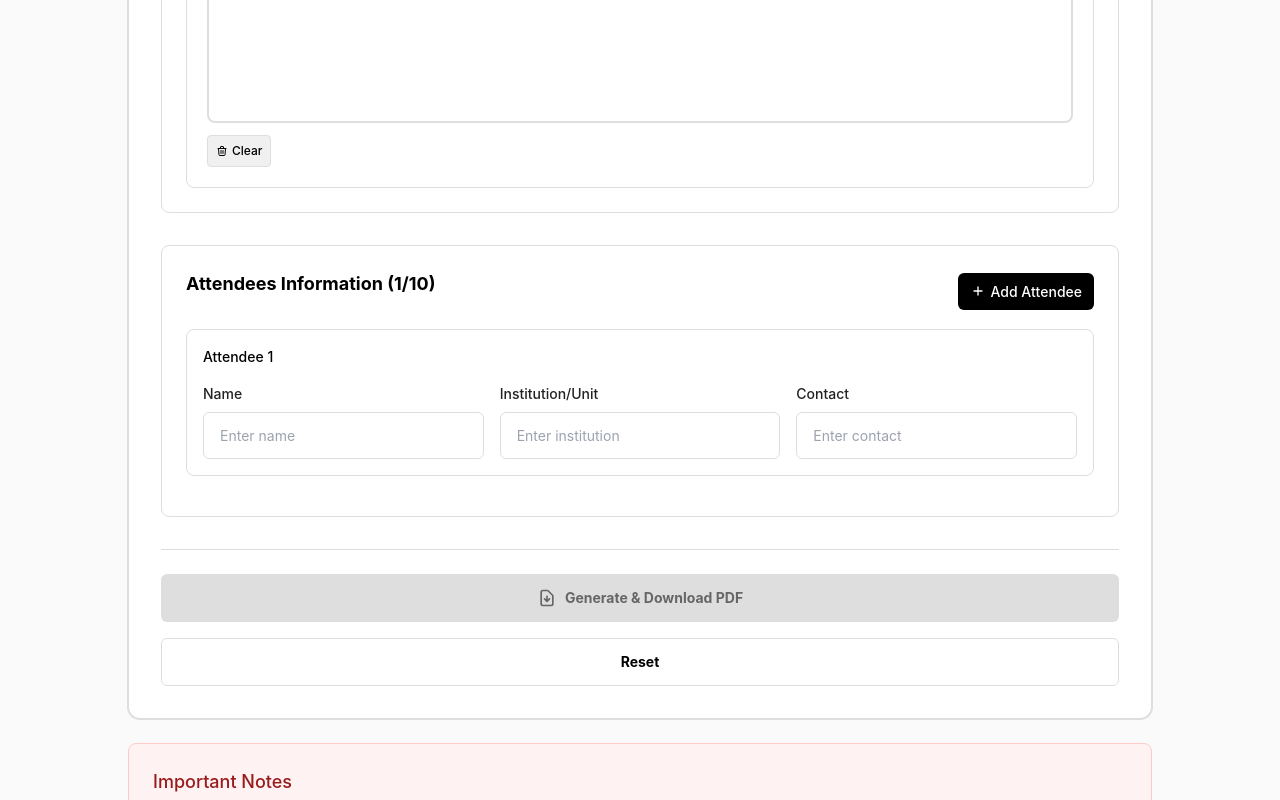
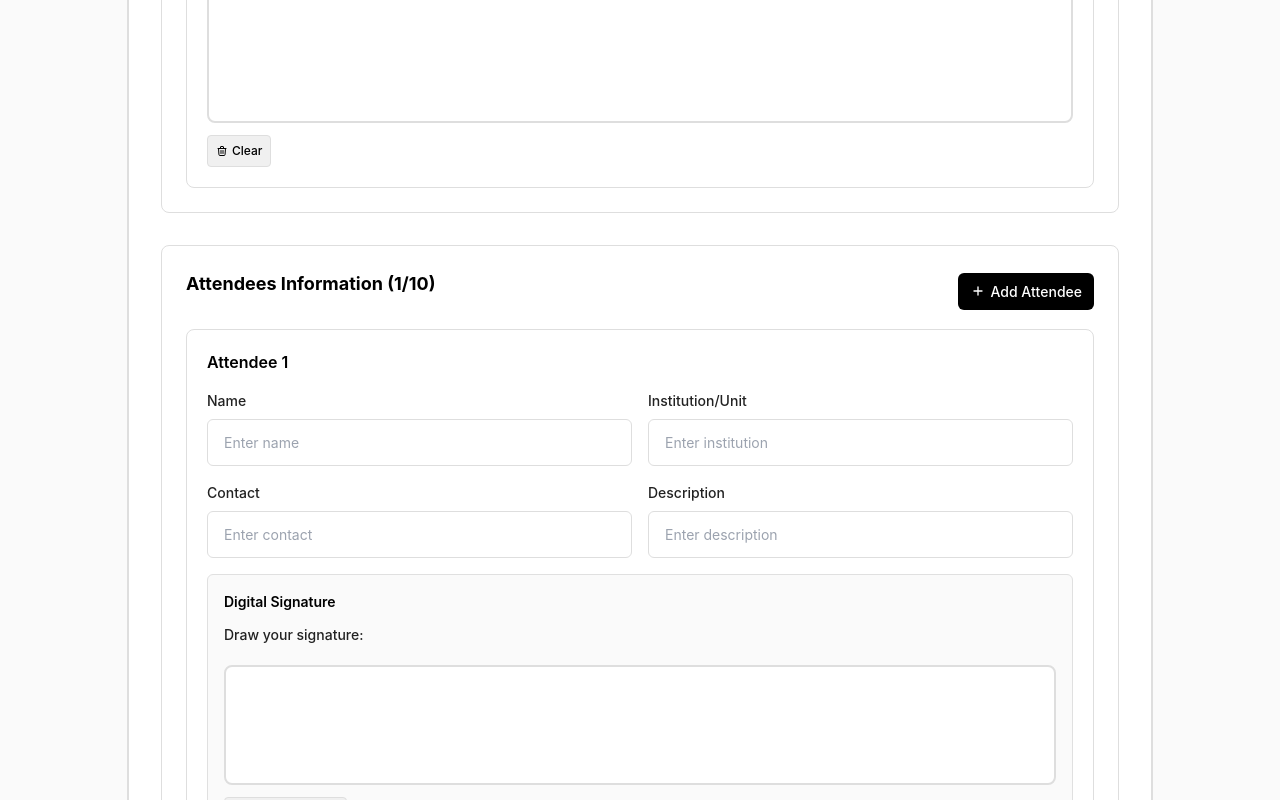
Before and after one commit to nabhylanr/BAST-v2, a React (Create React App) app: page / in a window 1280 px wide. Shown: the part 2000-2800 px from the top of the page. Built offline with nearby package versions, Linux system fonts and the light colour scheme.

Commit message:
feat: add attendee signatures

```diff
--- a/src/App.js
+++ b/src/App.js
@@ -12,7 +12,7 @@ const PDFFormFiller = () => {
   });
 
   const [attendees, setAttendees] = useState([
-    { nama: '', instansiUnit: '', contact: '' }
+    { nama: '', instansiUnit: '', contact: '', keterangan: '', signature: null }
   ]);
 
   const [pdfUrl, setPdfUrl] = useState(null);
@@ -20,18 +20,21 @@ const PDFFormFiller = () => {
   const [totalPages, setTotalPages] = useState(0);
   const fileInputRef = useRef(null);
 
-  // Three signature canvases and states
   const signatureCanvasRefs = {
     cabang: useRef(null),
     implementor: useRef(null),
     nasabah: useRef(null)
   };
 
+  const attendeeSignatureRefs = useRef([]);
+
   const [isDrawing, setIsDrawing] = useState({
     cabang: false,
     implementor: false,
     nasabah: false
   });
+
+  const [isDrawingAttendee, setIsDrawingAttendee] = useState({});
 
   const [signatureData, setSignatureData] = useState({
     cabang: null,
@@ -52,16 +55,76 @@ const PDFFormFiller = () => {
   });
 
   const [attendeeCoordinates, setAttendeeCoordinates] = useState([
-    { nama: { x: 95, y: 690, page: 3 }, instansiUnit: { x: 205, y: 690, page: 3 }, contact: { x: 290, y: 690, page: 3 } },
-    { nama: { x: 95, y: 662, page: 3 }, instansiUnit: { x: 205, y: 662, page: 3 }, contact: { x: 290, y: 662, page: 3 } },
-    { nama: { x: 95, y: 633, page: 3 }, instansiUnit: { x: 205, y: 633, page: 3 }, contact: { x: 290, y: 633, page: 3 } },
-    { nama: { x: 95, y: 604, page: 3 }, instansiUnit: { x: 205, y: 604, page: 3 }, contact: { x: 290, y: 604, page: 3 } },
-    { nama: { x: 95, y: 575, page: 3 }, instansiUnit: { x: 205, y: 575, page: 3 }, contact: { x: 290, y: 575, page: 3 } },
-    { nama: { x: 95, y: 546, page: 3 }, instansiUnit: { x: 205, y: 546, page: 3 }, contact: { x: 290, y: 546, page: 3 } },
-    { nama: { x: 95, y: 517, page: 3 }, instansiUnit: { x: 205, y: 517, page: 3 }, contact: { x: 290, y: 517, page: 3 } },
-    { nama: { x: 95, y: 488, page: 3 }, instansiUnit: { x: 205, y: 488, page: 3 }, contact: { x: 290, y: 488, page: 3 } },
-    { nama: { x: 95, y: 459, page: 3 }, instansiUnit: { x: 205, y: 459, page: 3 }, contact: { x: 290, y: 459, page: 3 } },
-    { nama: { x: 95, y: 430, page: 3 }, instansiUnit: { x: 205, y: 430, page: 3 }, contact: { x: 290, y: 430, page: 3 } }
+    {
+      nama: { x: 95, y: 690, page: 3 },
+      instansiUnit: { x: 205, y: 690, page: 3 },
+      contact: { x: 290, y: 690, page: 3 },
+      keterangan: { x: 378, y: 690, page: 3 },
+      signature: { x: 460, y: 690, page: 3 }
+    },
+    {
+      nama: { x: 95, y: 662, page: 3 },
+      instansiUnit: { x: 205, y: 662, page: 3 },
+      contact: { x: 290, y: 662, page: 3 },
+      keterangan: { x: 378, y: 662, page: 3 },
+      signature: { x: 460, y: 662, page: 3 }
+    },
+    {
+      nama: { x: 95, y: 633, page: 3 },
+      instansiUnit: { x: 205, y: 633, page: 3 },
+      contact: { x: 290, y: 633, page: 3 },
+      keterangan: { x: 378, y: 633, page: 3 },
+      signature: { x: 460, y: 633, page: 3 }
+    },
+    {
+      nama: { x: 95, y: 604, page: 3 },
+      instansiUnit: { x: 205, y: 604, page: 3 },
+      contact: { x: 290, y: 604, page: 3 },
+      keterangan: { x: 378, y: 604, page: 3 },
+      signature: { x: 460, y: 604, page: 3 }
+    },
+    {
+      nama: { x: 95, y: 575, page: 3 },
+      instansiUnit: { x: 205, y: 575, page: 3 },
+      contact: { x: 290, y: 575, page: 3 },
+      keterangan: { x: 378, y: 575, page: 3 },
+      signature: { x: 460, y: 575, page: 3 }
+    },
+    {
+      nama: { x: 95, y: 546, page: 3 },
+      instansiUnit: { x: 205, y: 546, page: 3 },
+      contact: { x: 290, y: 546, page: 3 },
+      keterangan: { x: 378, y: 546, page: 3 },
+      signature: { x: 460, y: 546, page: 3 }
+    },
+    {
+      nama: { x: 95, y: 517, page: 3 },
+      instansiUnit: { x: 205, y: 517, page: 3 },
+      contact: { x: 290, y: 517, page: 3 },
+      keterangan: { x: 378, y: 517, page: 3 },
+      signature: { x: 460, y: 517, page: 3 }
+    },
+    {
+      nama: { x: 95, y: 488, page: 3 },
+      instansiUnit: { x: 205, y: 488, page: 3 },
+      contact: { x: 290, y: 488, page: 3 },
+      keterangan: { x: 378, y: 488, page: 3 },
+      signature: { x: 460, y: 488, page: 3 }
+    },
+    {
+      nama: { x: 95, y: 459, page: 3 },
+      instansiUnit: { x: 205, y: 459, page: 3 },
+      contact: { x: 290, y: 459, page: 3 },
+      keterangan: { x: 378, y: 459, page: 3 },
+      signature: { x: 460, y: 459, page: 3 }
+    },
+    {
+      nama: { x: 95, y: 430, page: 3 },
+      instansiUnit: { x: 205, y: 430, page: 3 },
+      contact: { x: 290, y: 430, page: 3 },
+      keterangan: { x: 378, y: 430, page: 3 },
+      signature: { x: 460, y: 430, page: 3 }
+    }
   ]);
 
   const styles = {
@@ -174,6 +237,9 @@ const PDFFormFiller = () => {
     gridCols3: {
       gridTemplateColumns: 'repeat(auto-fit, minmax(200px, 1fr))'
     },
+    gridCols5: {
+      gridTemplateColumns: 'repeat(auto-fit, minmax(160px, 1fr))'
+    },
     uploadArea: {
       border: '2px dashed #dedede',
       borderRadius: '8px',
@@ -254,7 +320,7 @@ const PDFFormFiller = () => {
       backgroundColor: '#fff',
       border: '1px solid #dedede',
       borderRadius: '8px',
-      padding: '16px',
+      padding: '20px',
       marginBottom: '16px'
     },
     attendeeHeader: {
@@ -264,8 +330,8 @@ const PDFFormFiller = () => {
       marginBottom: '16px'
     },
     attendeeTitle: {
-      fontSize: '14px',
-      fontWeight: '500',
+      fontSize: '16px',
+      fontWeight: '600',
       color: '#000',
       margin: 0
     },
@@ -387,6 +453,16 @@ const PDFFormFiller = () => {
       height: '200px',
       touchAction: 'none'
     },
+    attendeeSignatureCanvas: {
+      border: '2px solid #dedede',
+      borderRadius: '8px',
+      cursor: 'crosshair',
+      backgroundColor: '#fff',
+      width: '100%',
+      maxWidth: '100%',
+      height: '120px',
+      touchAction: 'none'
+    },
     signatureButtons: {
       display: 'flex',
       gap: '8px',
@@ -418,6 +494,19 @@ const PDFFormFiller = () => {
       margin: '0 0 16px 0',
       textAlign: 'center'
     },
+    attendeeSignatureSection: {
+      backgroundColor: '#fafafa',
+      border: '1px solid #e0e0e0',
+      borderRadius: '6px',
+      padding: '16px',
+      marginTop: '16px'
+    },
+    attendeeSignatureTitle: {
+      fontSize: '14px',
+      fontWeight: '600',
+      color: '#000',
+      margin: '0 0 12px 0'
+    },
     '@media (max-width: 768px)': {
       container: {
         padding: '8px'
@@ -441,11 +530,27 @@ const PDFFormFiller = () => {
       gridCols3: {
         gridTemplateColumns: '1fr'
       },
+      gridCols5: {
+        gridTemplateColumns: '1fr'
+      },
       signatureRow: {
         flexDirection: 'column'
+      },
+      attendeeGrid: {
+        gridTemplateColumns: '1fr !important'
       }
     }
   };
+
+  const initAttendeeSignatureRefs = useCallback(() => {
+    attendeeSignatureRefs.current = attendees.map((_, index) =>
+      attendeeSignatureRefs.current[index] || React.createRef()
+    );
+  }, [attendees.length]);
+
+  React.useEffect(() => {
+    initAttendeeSignatureRefs();
+  }, [attendees.length, initAttendeeSignatureRefs]);
 
   const getEventCoordinates = useCallback((e, canvasRef) => {
     const canvas = canvasRef.current;
@@ -500,6 +605,41 @@ const PDFFormFiller = () => {
     }
   }, [isDrawing]);
 
+  const startDrawingAttendee = useCallback((e, attendeeIndex) => {
+    e.preventDefault();
+    setIsDrawingAttendee(prev => ({ ...prev, [attendeeIndex]: true }));
+    const canvas = attendeeSignatureRefs.current[attendeeIndex].current;
+    const ctx = canvas.getContext('2d');
+    const coords = getEventCoordinates(e, attendeeSignatureRefs.current[attendeeIndex]);
+    ctx.beginPath();
+    ctx.moveTo(coords.x, coords.y);
+  }, [getEventCoordinates]);
+
+  const drawAttendee = useCallback((e, attendeeIndex) => {
+    e.preventDefault();
+    if (!isDrawingAttendee[attendeeIndex]) return;
+    const canvas = attendeeSignatureRefs.current[attendeeIndex].current;
+    const ctx = canvas.getContext('2d');
+    const coords = getEventCoordinates(e, attendeeSignatureRefs.current[attendeeIndex]);
+    ctx.lineWidth = 2;
+    ctx.lineCap = 'round';
+    ctx.strokeStyle = '#000';
+    ctx.lineTo(coords.x, coords.y);
+    ctx.stroke();
+  }, [isDrawingAttendee, getEventCoordinates]);
+
+  const stopDrawingAttendee = useCallback((e, attendeeIndex) => {
+    e.preventDefault();
+    if (isDrawingAttendee[attendeeIndex]) {
+      setIsDrawingAttendee(prev => ({ ...prev, [attendeeIndex]: false }));
+      const canvas = attendeeSignatureRefs.current[attendeeIndex].current;
+      const signatureDataUrl = canvas.toDataURL();
+      setAttendees(prev => prev.map((attendee, i) =>
+        i === attendeeIndex ? { ...attendee, signature: signatureDataUrl } : attendee
+      ));
+    }
+  }, [isDrawingAttendee]);
+
   const clearSignature = (signatureType) => {
     const canvas = signatureCanvasRefs[signatureType].current;
     const ctx = canvas.getContext('2d');
@@ -507,9 +647,21 @@ const PDFFormFiller = () => {
     setSignatureData(prev => ({ ...prev, [signatureType]: null }));
   };
 
+  const clearAttendeeSignature = (attendeeIndex) => {
+    const canvas = attendeeSignatureRefs.current[attendeeIndex].current;
+    const ctx = canvas.getContext('2d');
+    ctx.clearRect(0, 0, canvas.width, canvas.height);
+    setAttendees(prev => prev.map((attendee, i) =>
+      i === attendeeIndex ? { ...attendee, signature: null } : attendee
+    ));
+  };
+
   const clearAllSignatures = () => {
     Object.keys(signatureCanvasRefs).forEach(type => {
       clearSignature(type);
+    });
+    attendees.forEach((_, index) => {
+      clearAttendeeSignature(index);
     });
   };
 
@@ -550,13 +702,19 @@ const PDFFormFiller = () => {
 
   const addAttendee = () => {
     if (attendees.length < 10) {
-      setAttendees(prev => [...prev, { nama: '', instansiUnit: '', contact: '' }]);
+      setAttendees(prev => [...prev, { nama: '', instansiUnit: '', contact: '', keterangan: '', signature: null }]);
     }
   };
 
   const removeAttendee = (index) => {
     if (attendees.length > 1) {
       setAttendees(prev => prev.filter((_, i) => i !== index));
+      // Clean up signature drawing state for this attendee
+      setIsDrawingAttendee(prev => {
+        const newState = { ...prev };
+        delete newState[index];
+        return newState;
+      });
     }
   };
 
@@ -565,11 +723,11 @@ const PDFFormFiller = () => {
     const missingBasicFields = basicRequiredFields.filter(field => !formData[field].trim());
 
     const emptyAttendees = attendees.some(attendee =>
-      !attendee.nama.trim() || !attendee.instansiUnit.trim() || !attendee.contact.trim()
+      !attendee.nama.trim() || !attendee.instansiUnit.trim() || !attendee.contact.trim() || !attendee.keterangan.trim()
     );
 
     if (!pdfFile || missingBasicFields.length > 0 || emptyAttendees) {
-      alert('Please upload PDF and fill all required fields including all attendee information');
+      alert('Please upload PDF and fill all required fields including all attendee information (name, institution, contact, and description)');
       return;
     }
 
@@ -617,7 +775,7 @@ const PDFFormFiller = () => {
 
           const aspectRatio = canvasWidth / canvasHeight;
 
-          const pdfSignatureWidth = 120; // Smaller width for 3 signatures
+          const pdfSignatureWidth = 120;
           const pdfSignatureHeight = pdfSignatureWidth / aspectRatio;
 
           const signatureImage = await pdfDoc.embedPng(signatureData[signatureType]);
@@ -631,7 +789,8 @@ const PDFFormFiller = () => {
         }
       }
 
-      attendees.forEach((attendee, index) => {
+      for (let index = 0; index < attendees.length; index++) {
+        const attendee = attendees[index];
         if (index < attendeeCoordinates.length) {
           const coords = attendeeCoordinates[index];
 
@@ -640,7 +799,7 @@ const PDFFormFiller = () => {
             page.drawText(attendee.nama, {
               x: coords.nama.x,
               y: coords.nama.y,
-              size: 10,
+              size: 9,
               color: rgb(0, 0, 0),
             });
           }
@@ -650,7 +809,7 @@ const PDFFormFiller = () => {
             page.drawText(attendee.instansiUnit, {
               x: coords.instansiUnit.x,
               y: coords.instansiUnit.y,
-              size: 10,
+              size: 9,
               color: rgb(0, 0, 0),
             });
           }
@@ -660,12 +819,44 @@ const PDFFormFiller = () => {
             page.drawText(attendee.contact, {
               x: coords.contact.x,
               y: coords.contact.y,
-              size: 10,
+              size: 9,
               color: rgb(0, 0, 0),
             });
           }
+
+          if (attendee.keterangan.trim()) {
+            const page = pages[coords.keterangan.page - 1];
+            page.drawText(attendee.keterangan, {
+              x: coords.keterangan.x,
+              y: coords.keterangan.y,
+              size: 9,
+              color: rgb(0, 0, 0),
+            });
+          }
+
+          if (attendee.signature) {
+            const page = pages[coords.signature.page - 1];
+
+            const canvas = attendeeSignatureRefs.current[index].current;
+            const canvasWidth = canvas.width;
+            const canvasHeight = canvas.height;
+
+            const aspectRatio = canvasWidth / canvasHeight;
+
+            const pdfSignatureWidth = 80;
+            const pdfSignatureHeight = pdfSignatureWidth / aspectRatio;
+
+            const signatureImage = await pdfDoc.embedPng(attendee.signature);
+
+            page.drawImage(signatureImage, {
+              x: coords.signature.x,
+              y: coords.signature.y,
+              width: pdfSignatureWidth,
+              height: pdfSignatureHeight,
+            });
+          }
         }
-      });
+      }
 
       const pdfBytes = await pdfDoc.save();
       const blob = new Blob([pdfBytes], { type: 'application/pdf' });
@@ -696,7 +887,7 @@ const PDFFormFiller = () => {
       tanggalBulan: '',
       tanggalTahun: ''
     });
-    setAttendees([{ nama: '', instansiUnit: '', contact: '' }]);
+    setAttendees([{ nama: '', instansiUnit: '', contact: '', keterangan: '', signature: null }]);
     setTotalPages(0);
     setBasicCoordinates({
       namaNasabah: { x: 210, y: 700, page: 1 },
@@ -719,6 +910,7 @@ const PDFFormFiller = () => {
       implementor: false,
       nasabah: false
     });
+    setIsDrawingAttendee({});
     clearAllSignatures();
     if (fileInputRef.current) {
       fileInputRef.current.value = '';
@@ -728,7 +920,7 @@ const PDFFormFiller = () => {
   const isFormComplete = () => {
     const basicComplete = Object.values(formData).every(val => val.trim());
     const attendeesComplete = attendees.every(attendee =>
-      attendee.nama.trim() && attendee.instansiUnit.trim() && attendee.contact.trim()
+      attendee.nama.trim() && attendee.instansiUnit.trim() && attendee.contact.trim() && attendee.keterangan.trim()
     );
     return pdfFile && basicComplete && attendeesComplete;
   };
@@ -777,6 +969,56 @@ const PDFFormFiller = () => {
     </div>
   );
 
+  const renderAttendeeSignatureSection = (attendeeIndex) => {
+    if (!attendeeSignatureRefs.current[attendeeIndex]) {
+      attendeeSignatureRefs.current[attendeeIndex] = React.createRef();
+    }
+
+    return (
+      <div style={styles.attendeeSignatureSection}>
+        <h5 style={styles.attendeeSignatureTitle}>Digital Signature</h5>
+        <div style={styles.signatureContainer}>
+          <label style={styles.label}>Draw your signature:</label>
+          <canvas
+            ref={attendeeSignatureRefs.current[attendeeIndex]}
+            width={600}
+            height={120}
+            style={styles.attendeeSignatureCanvas}
+            onMouseDown={(e) => startDrawingAttendee(e, attendeeIndex)}
+            onMouseMove={(e) => drawAttendee(e, attendeeIndex)}
+            onMouseUp={(e) => stopDrawingAttendee(e, attendeeIndex)}
+            onMouseLeave={(e) => stopDrawingAttendee(e, attendeeIndex)}
+            onTouchStart={(e) => startDrawingAttendee(e, attendeeIndex)}
+            onTouchMove={(e) => drawAttendee(e, attendeeIndex)}
+            onTouchEnd={(e) => stopDrawingAttendee(e, attendeeIndex)}
+            onTouchCancel={(e) => stopDrawingAttendee(e, attendeeIndex)}
+          />
+          <div style={styles.signatureButtons}>
+            <button
+              onClick={() => clearAttendeeSignature(attendeeIndex)}
+              style={styles.buttonDanger}
+            >
+              <svg style={{width: '12px', height: '12px', marginRight: '4px'}} fill="none" stroke="currentColor" viewBox="0 0 24 24">
+                <path strokeLinecap="round" strokeLinejoin="round" strokeWidth={2} d="M19 7l-.867 12.142A2 2 0 0116.138 21H7.862a2 2 0 01-1.995-1.858L5 7m5 4v6m4-6v6m1-10V4a1 1 0 00-1-1h-4a1 1 0 00-1 1v3M4 7h16" />
+              </svg>
+              Clear Signature
+            </button>
+          </div>
+          {attendees[attendeeIndex]?.signature && (
+            <div style={styles.signaturePreview}>
+              <p style={{...styles.label, margin: '0 0 8px 0'}}>Signature Preview:</p>
+              <img
+                src={attendees[attendeeIndex].signature}
+                alt={`Attendee ${attendeeIndex + 1} signature preview`}
+                style={{maxWidth: '150px', height: 'auto', border: '1px solid #dedede', borderRadius: '4px'}}
+              />
+            </div>
+          )}
+        </div>
+      </div>
+    );
+  };
+
   return (
     <div style={styles.container}>
       <div style={styles.wrapper}>
@@ -789,7 +1031,7 @@ const PDFFormFiller = () => {
             </div>
             <div style={styles.headerText}>
               <h1 style={styles.title}>PDF Form Filler</h1>
-              <p style={styles.subtitle}>Fill and generate PDF forms with triple digital signatures</p>
+              <p style={styles.subtitle}>Fill and generate PDF forms with multiple digital signatures</p>
             </div>
           </div>
 
@@ -923,15 +1165,19 @@ const PDFFormFiller = () => {
 
             <div style={styles.sectionCard}>
               <div style={{display: 'flex', alignItems: 'center', justifyContent: 'space-between', marginBottom: '20px', flexWrap: 'wrap', gap: '8px'}}>
-                <h3 style={styles.sectionTitle}>Digital Signatures</h3>
+                <h3 style={styles.sectionTitle}>Main Digital Signatures</h3>
                 <button
-                  onClick={clearAllSignatures}
+                  onClick={() => {
+                    Object.keys(signatureCanvasRefs).forEach(type => {
+                      clearSignature(type);
+                    });
+                  }}
                   style={styles.buttonDanger}
                 >
                   <svg style={{width: '12px', height: '12px', marginRight: '4px'}} fill="none" stroke="currentColor" viewBox="0 0 24 24">
                     <path strokeLinecap="round" strokeLinejoin="round" strokeWidth={2} d="M19 7l-.867 12.142A2 2 0 0116.138 21H7.862a2 2 0 01-1.995-1.858L5 7m5 4v6m4-6v6m1-10V4a1 1 0 00-1-1h-4a1 1 0 00-1 1v3M4 7h16" />
                   </svg>
-                  Clear All Signatures
+                  Clear Main Signatures
                 </button>
               </div>
 
@@ -980,7 +1226,13 @@ const PDFFormFiller = () => {
                       )}
                     </div>
 
-                    <div style={{...styles.grid, ...styles.gridCols3}}>
+                    <div
+                      style={{
+                        display: 'grid',
+                        gridTemplateColumns: 'repeat(auto-fit, minmax(350px, 1fr))',
+                        gap: '16px'
+                      }}
+                    >
                       <div>
                         <label style={styles.label}>Name</label>
                         <input
@@ -1011,7 +1263,19 @@ const PDFFormFiller = () => {
                           placeholder="Enter contact"
                         />
                       </div>
+                      <div>
+                        <label style={styles.label}>Description</label>
+                        <input
+                          type="text"
+                          value={attendee.keterangan}
+                          onChange={(e) => updateAttendee(index, 'keterangan', e.target.value)}
+                          style={styles.input}
+                          placeholder="Enter description"
+                        />
+                      </div>
                     </div>
+
+                    {renderAttendeeSignatureSection(index)}
                   </div>
                 ))}
               </div>
@@ -1047,7 +1311,7 @@ const PDFFormFiller = () => {
         </div>
 
         <div style={styles.infoCard}>
-          <h3 style={styles.infoTitle}>Important Notes</h3>
+          <h3 style={styles.infoTitle}>Important Notes - Enhanced Features</h3>
           <ul style={styles.infoList}>
             <li style={styles.infoItem}>
               <span style={styles.bullet}>•</span>
@@ -1059,7 +1323,7 @@ const PDFFormFiller = () => {
             </li>
             <li style={styles.infoItem}>
               <span style={styles.bullet}>•</span>
-              <span><strong>Triple digital signatures</strong> - Now supports 3 signatures: Cabang, Implementor, and Nasabah</span>
+              <span><strong>Main digital signatures</strong> - 3 main signatures: Cabang, Implementor, and Nasabah</span>
             </li>
             <li style={styles.infoItem}>
               <span style={styles.bullet}>•</span>
@@ -1067,27 +1331,15 @@ const PDFFormFiller = () => {
             </li>
             <li style={styles.infoItem}>
               <span style={styles.bullet}>•</span>
-              <span><strong>Individual signature controls</strong> - Each signature can be cleared individually, or clear all at once</span>
-            </li>
-            <li style={styles.infoItem}>
-              <span style={styles.bullet}>•</span>
-              <span><strong>Signature positioning</strong> - Signatures are positioned side by side on the PDF with optimal spacing</span>
-            </li>
-            <li style={styles.infoItem}>
-              <span style={styles.bullet}>•</span>
               <span><strong>Add/remove attendees</strong> - Click + button to add attendees (max 10), - button to remove</span>
             </li>
             <li style={styles.infoItem}>
               <span style={styles.bullet}>•</span>
-              <span><strong>Each attendee has 3 fields</strong> - Name, institution/unit, contact</span>
+              <span><strong>Complete attendee validation</strong> - All attendee fields including signature must be filled</span>
             </li>
             <li style={styles.infoItem}>
               <span style={styles.bullet}>•</span>
-              <span><strong>Responsive design</strong> - Interface adapts to mobile screens, signatures are stacked vertically</span>
-            </li>
-            <li style={styles.infoItem}>
-              <span style={styles.bullet}>•</span>
-              <span><strong>10 rows available</strong> - According to the PDF format which has 10 rows for attendance</span>
+              <span><strong>10 attendee slots available</strong> - According to the PDF format which has 10 rows for attendance</span>
             </li>
           </ul>
         </div>
```
